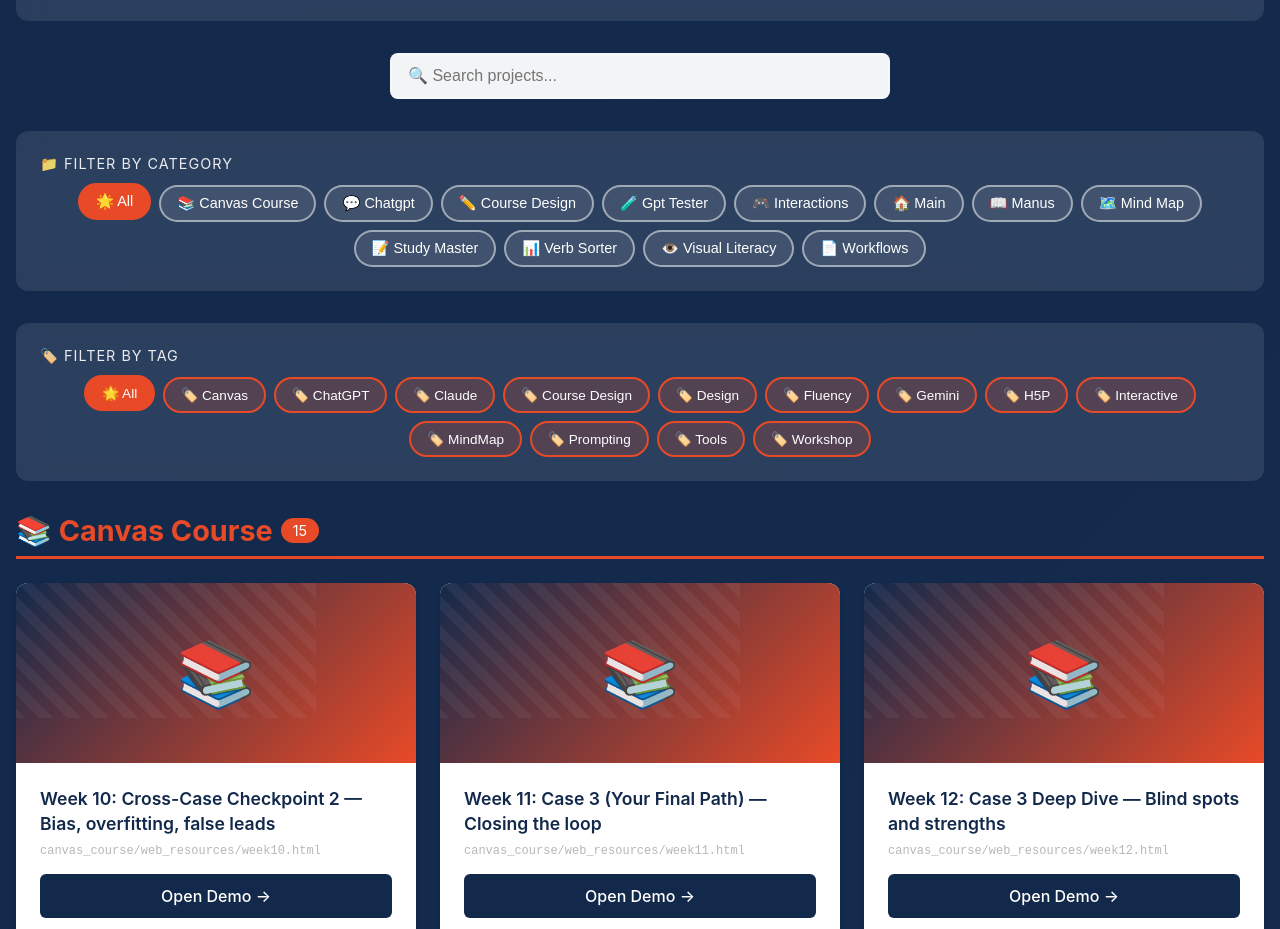
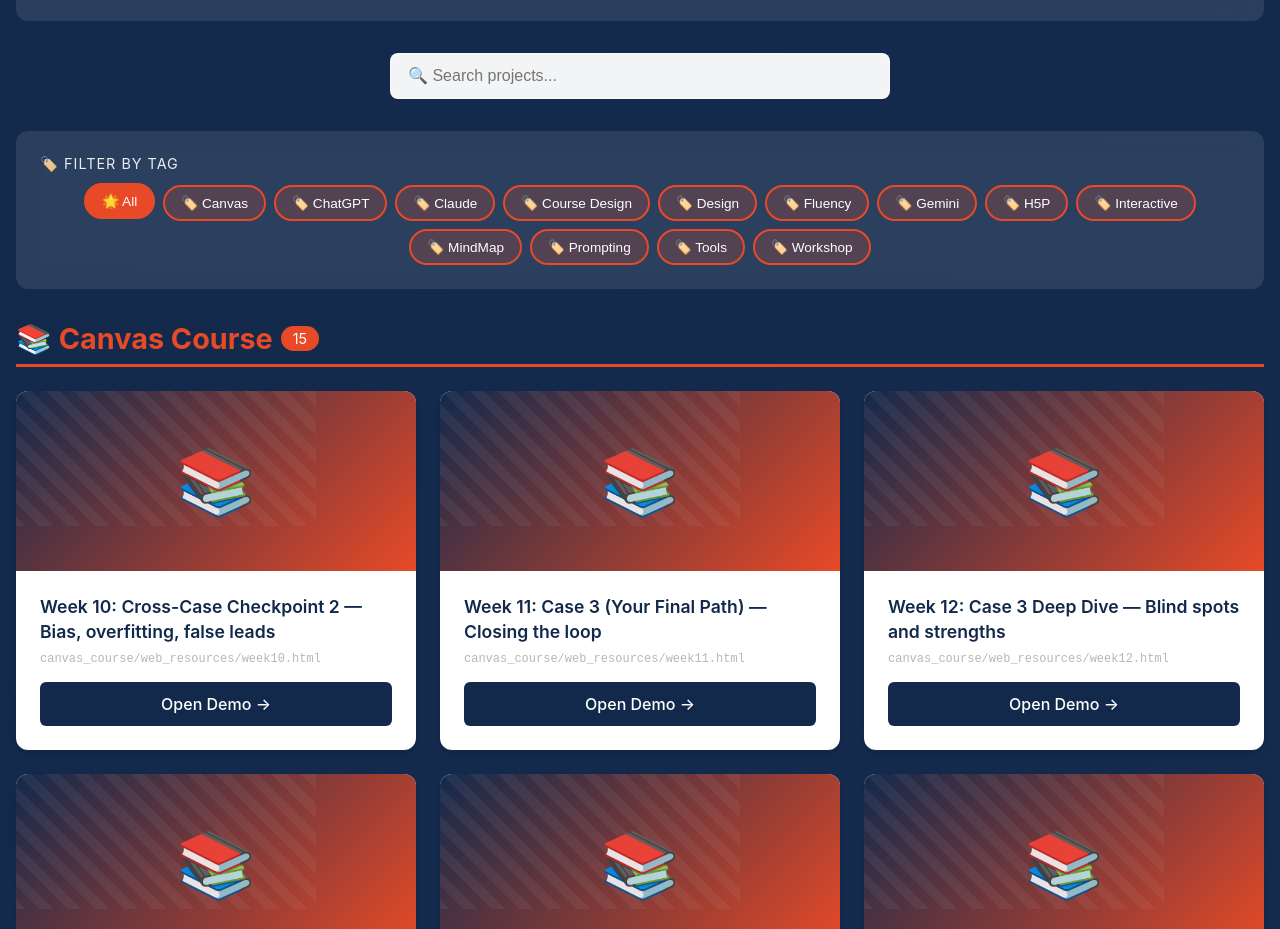
Before and after one commit to JimWentworth/demos, a plain HTML site: page index.html in a window 1280 px wide. Shown: the part 388-1317 px from the top of the page. Drawn offline with Linux system fonts and the light colour scheme.

Commit message:
Update index.html

```diff
--- a/index.html
+++ b/index.html
@@ -378,11 +378,6 @@
             <input type="text" class="search-box" id="searchBox" placeholder="🔍 Search projects...">
         </div>
 
-        <div class="filter-section">
-            <label class="filter-label">📁 Filter by Category</label>
-            <div class="filter-buttons" id="categoryButtons"></div>
-        </div>
-
         <div class="filter-section" id="tagFilterSection" style="display: none;">
             <label class="filter-label">🏷️ Filter by Tag</label>
             <div class="filter-buttons" id="tagButtons"></div>
@@ -404,7 +399,7 @@
   "demos": [
     {
       "path": "canvas_course/web_resources/week10.html",
-      "title": "Week 10: Cross-Case Checkpoint 2 \u2014 Bias, overfitting, false leads",
+      "title": "Week 10: Cross-Case Checkpoint 2 — Bias, overfitting, false leads",
       "description": "",
       "category": "Canvas Course",
       "tags": [],
@@ -412,7 +407,7 @@
     },
     {
       "path": "canvas_course/web_resources/week11.html",
-      "title": "Week 11: Case 3 (Your Final Path) \u2014 Closing the loop",
+      "title": "Week 11: Case 3 (Your Final Path) — Closing the loop",
       "description": "",
       "category": "Canvas Course",
       "tags": [],
@@ -420,7 +415,7 @@
     },
     {
       "path": "canvas_course/web_resources/week12.html",
-      "title": "Week 12: Case 3 Deep Dive \u2014 Blind spots and strengths",
+      "title": "Week 12: Case 3 Deep Dive — Blind spots and strengths",
       "description": "",
       "category": "Canvas Course",
       "tags": [],
@@ -428,7 +423,7 @@
     },
     {
       "path": "canvas_course/web_resources/week13.html",
-      "title": "Week 13: Case 3 Wrap \u2014 Final Case File",
+      "title": "Week 13: Case 3 Wrap — Final Case File",
       "description": "",
       "category": "Canvas Course",
       "tags": [],
@@ -436,7 +431,7 @@
     },
     {
       "path": "canvas_course/web_resources/week14.html",
-      "title": "Week 14: The Network of Clues \u2014 Putting models together",
+      "title": "Week 14: The Network of Clues — Putting models together",
       "description": "",
       "category": "Canvas Course",
       "tags": [],
@@ -444,7 +439,7 @@
     },
     {
       "path": "canvas_course/web_resources/week15.html",
-      "title": "Week 15: The Reveal \u2014 What was actually learned?",
+      "title": "Week 15: The Reveal — What was actually learned?",
       "description": "",
       "category": "Canvas Course",
       "tags": [],
@@ -452,7 +447,7 @@
     },
     {
       "path": "canvas_course/web_resources/week01.html",
-      "title": "Week 1: Opening the Case \u2014 What does it mean to \"see\" a pattern?",
+      "title": "Week 1: Opening the Case — What does it mean to \"see\" a pattern?",
       "description": "",
       "category": "Canvas Course",
       "tags": [],
@@ -460,7 +455,7 @@
     },
     {
       "path": "canvas_course/web_resources/week02.html",
-      "title": "Week 2: The Shared Case File \u2014 Features, labels, targets",
+      "title": "Week 2: The Shared Case File — Features, labels, targets",
       "description": "",
       "category": "Canvas Course",
       "tags": [],
@@ -468,7 +463,7 @@
     },
     {
       "path": "canvas_course/web_resources/week03.html",
-      "title": "Week 3: Case 1 (Student-Selected Path) \u2014 Core Concepts",
+      "title": "Week 3: Case 1 (Student-Selected Path) — Core Concepts",
       "description": "",
       "category": "Canvas Course",
       "tags": [],
@@ -476,7 +471,7 @@
     },
     {
       "path": "canvas_course/web_resources/week04.html",
-      "title": "Week 4: Case 1 Deep Dive \u2014 Evidence and uncertainty",
+      "title": "Week 4: Case 1 Deep Dive — Evidence and uncertainty",
       "description": "",
       "category": "Canvas Course",
       "tags": [],
@@ -484,7 +479,7 @@
     },
     {
       "path": "canvas_course/web_resources/week05.html",
-      "title": "Week 5: Case 1 Wrap \u2014 Your first Case File",
+      "title": "Week 5: Case 1 Wrap — Your first Case File",
       "description": "",
       "category": "Canvas Course",
       "tags": [],
@@ -492,7 +487,7 @@
     },
     {
       "path": "canvas_course/web_resources/week06.html",
-      "title": "Week 6: Cross-Case Checkpoint 1 \u2014 Sharing what you've seen",
+      "title": "Week 6: Cross-Case Checkpoint 1 — Sharing what you've seen",
       "description": "",
       "category": "Canvas Course",
       "tags": [],
@@ -500,7 +495,7 @@
     },
     {
       "path": "canvas_course/web_resources/week07.html",
-      "title": "Week 7: Case 2 (Your Second Path) \u2014 New lens, same data",
+      "title": "Week 7: Case 2 (Your Second Path) — New lens, same data",
       "description": "",
       "category": "Canvas Course",
       "tags": [],
@@ -508,7 +503,7 @@
     },
     {
       "path": "canvas_course/web_resources/week08.html",
-      "title": "Week 8: Case 2 Deep Dive \u2014 Interpreting behavior",
+      "title": "Week 8: Case 2 Deep Dive — Interpreting behavior",
       "description": "",
       "category": "Canvas Course",
       "tags": [],
@@ -516,7 +511,7 @@
     },
     {
       "path": "canvas_course/web_resources/week09.html",
-      "title": "Week 9: Case 2 Wrap \u2014 Finishing your second Case File",
+      "title": "Week 9: Case 2 Wrap — Finishing your second Case File",
       "description": "",
       "category": "Canvas Course",
       "tags": [],
@@ -524,7 +519,7 @@
     },
     {
       "path": "chatgpt/chatgpt_edu.html",
-      "title": "ChatGPT for Education \u2014 Comparison Sheet (UIUC)",
+      "title": "ChatGPT for Education — Comparison Sheet (UIUC)",
       "description": "One-page comparison of ChatGPT Free/Plus, Teams/Enterprise, and Edu for higher-education stakeholders.",
       "category": "Chatgpt",
       "tags": [],
@@ -572,7 +567,7 @@
     },
     {
       "path": "interactions/h5p/17_adaptive_followup.html",
-      "title": "Adaptive Follow\u2011Up",
+      "title": "Adaptive Follow‑Up",
       "description": "",
       "category": "Interactions",
       "tags": [],
@@ -588,7 +583,7 @@
     },
     {
       "path": "interactions/h5p/08_bias_probe_next_word.html",
-      "title": "Bias Probe \u2014 Next-Word Demo (Simulated)",
+      "title": "Bias Probe — Next-Word Demo (Simulated)",
       "description": "",
       "category": "Interactions",
       "tags": [],
@@ -620,7 +615,7 @@
     },
     {
       "path": "interactions/h5p/26_chat_simulation_role_prompt.html",
-      "title": "Chat Simulation \u2014 Role Prompting",
+      "title": "Chat Simulation — Role Prompting",
       "description": "",
       "category": "Interactions",
       "tags": [],
@@ -660,7 +655,7 @@
     },
     {
       "path": "interactions/h5p/11_pairs_click_match.html",
-      "title": "Definition Pairs \u2014 Click to Match",
+      "title": "Definition Pairs — Click to Match",
       "description": "",
       "category": "Interactions",
       "tags": [],
@@ -676,7 +671,7 @@
     },
     {
       "path": "interactions/h5p/12_ethics_self_check.html",
-      "title": "Ethics Self\u2011Check",
+      "title": "Ethics Self‑Check",
       "description": "",
       "category": "Interactions",
       "tags": [],
@@ -684,7 +679,7 @@
     },
     {
       "path": "interactions/ai_everyday_uses_awareness_split_v2.html",
-      "title": "Everyday AI Awareness \u2014 How Many Uses Can You Name?",
+      "title": "Everyday AI Awareness — How Many Uses Can You Name?",
       "description": "",
       "category": "Interactions",
       "tags": [],
@@ -700,7 +695,7 @@
     },
     {
       "path": "interactions/h5p/09_flashcards_model_tool_agent.html",
-      "title": "Flashcards \u2014 Model vs Tool vs Agent",
+      "title": "Flashcards — Model vs Tool vs Agent",
       "description": "",
       "category": "Interactions",
       "tags": [],
@@ -708,7 +703,7 @@
     },
     {
       "path": "interactions/h5p/01_mcq_basics.html",
-      "title": "GenAI Basics \u2014 Multiple Choice",
+      "title": "GenAI Basics — Multiple Choice",
       "description": "",
       "category": "Interactions",
       "tags": [],
@@ -716,7 +711,7 @@
     },
     {
       "path": "interactions/h5p/20_generate_evaluate_compare.html",
-      "title": "Generate & Evaluate \u2014 Compare & Revise",
+      "title": "Generate & Evaluate — Compare & Revise",
       "description": "",
       "category": "Interactions",
       "tags": [],
@@ -724,7 +719,7 @@
     },
     {
       "path": "interactions/h5p/02_true_false_guardrails.html",
-      "title": "Guardrails \u2014 True or False",
+      "title": "Guardrails — True or False",
       "description": "",
       "category": "Interactions",
       "tags": [],
@@ -732,7 +727,7 @@
     },
     {
       "path": "interactions/h5p/10_hotspots_risks.html",
-      "title": "Hotspots \u2014 Where the Risks Live",
+      "title": "Hotspots — Where the Risks Live",
       "description": "",
       "category": "Interactions",
       "tags": [],
@@ -756,7 +751,7 @@
     },
     {
       "path": "interactions/h5p/21_timeline_milestones.html",
-      "title": "Interactive Timeline \u2014 GenAI Milestones",
+      "title": "Interactive Timeline — GenAI Milestones",
       "description": "",
       "category": "Interactions",
       "tags": [],
@@ -764,7 +759,7 @@
     },
     {
       "path": "interactions/h5p/25_interactive_video.html",
-      "title": "Interactive Video \u2014 Pause & Respond",
+      "title": "Interactive Video — Pause & Respond",
       "description": "",
       "category": "Interactions",
       "tags": [],
@@ -772,7 +767,7 @@
     },
     {
       "path": "interactions/h5p/04_fill_in_blank.html",
-      "title": "Key Terms \u2014 Fill in the Blank",
+      "title": "Key Terms — Fill in the Blank",
       "description": "",
       "category": "Interactions",
       "tags": [],
@@ -788,7 +783,7 @@
     },
     {
       "path": "interactions/h5p/03_drag_match_terms.html",
-      "title": "Match Terms \u2014 Drag & Drop",
+      "title": "Match Terms — Drag & Drop",
       "description": "",
       "category": "Interactions",
       "tags": [],
@@ -812,7 +807,7 @@
     },
     {
       "path": "interactions/h5p/06_scenario_branching.html",
-      "title": "Scenario \u2014 Using AI for Research",
+      "title": "Scenario — Using AI for Research",
       "description": "",
       "category": "Interactions",
       "tags": [],
@@ -828,7 +823,7 @@
     },
     {
       "path": "interactions/h5p/18_short_answer_keywords.html",
-      "title": "Short Answer \u2014 Keyword Check",
+      "title": "Short Answer — Keyword Check",
       "description": "",
       "category": "Interactions",
       "tags": [],
@@ -852,7 +847,7 @@
     },
     {
       "path": "interactions/text_reader.html",
-      "title": "Text Reader \u2014 Tabs + Word Highlight",
+      "title": "Text Reader — Tabs + Word Highlight",
       "description": "",
       "category": "Interactions",
       "tags": [],
@@ -946,7 +941,7 @@
     },
     {
       "path": "model_flipcards.html",
-      "title": "AI Models \u2014 Flip Cards (Accessible)",
+      "title": "AI Models — Flip Cards (Accessible)",
       "description": "",
       "category": "Main",
       "tags": [],
@@ -954,7 +949,7 @@
     },
     {
       "path": "model_flipcards_accessible.html",
-      "title": "AI Models \u2014 Flip Cards (Accessible)",
+      "title": "AI Models — Flip Cards (Accessible)",
       "description": "",
       "category": "Main",
       "tags": [],
@@ -1002,7 +997,7 @@
     },
     {
       "path": "model_taxonomy7.html",
-      "title": "AI Models: Four Lenses \u2014 Overview \u2022 Table \u2022 Quiz",
+      "title": "AI Models: Four Lenses — Overview • Table • Quiz",
       "description": "",
       "category": "Main",
       "tags": [],
@@ -1017,14 +1012,6 @@
       "filename": "problem-solving-patterns-UIUC-standalone-show-all.html"
     },
     {
-      "path": "gallery_tags_only.html",
-      "title": "AI Projects Gallery - CITL Demos",
-      "description": "",
-      "category": "Main",
-      "tags": [],
-      "filename": "gallery_tags_only.html"
-    },
-    {
       "path": "ai_synthesis.html",
       "title": "AI Resource Synthesis",
       "description": "",
@@ -1061,7 +1048,7 @@
     },
     {
       "path": "androgogy.html",
-      "title": "Andragogy in Action \u2013 Faculty Development Portal",
+      "title": "Andragogy in Action – Faculty Development Portal",
       "description": "",
       "category": "Main",
       "tags": [
@@ -1072,8 +1059,8 @@
     },
     {
       "path": "bias_testing_script.html",
-      "title": "Beginner Bias\u2011Testing Scripts for LLMs",
-      "description": "Copy\u2011ready prompts to probe bias, compare temperature effects, and reflect on outputs.",
+      "title": "Beginner Bias‑Testing Scripts for LLMs",
+      "description": "Copy‑ready prompts to probe bias, compare temperature effects, and reflect on outputs.",
       "category": "Main",
       "tags": [
         "Prompting",
@@ -1083,8 +1070,8 @@
     },
     {
       "path": "beginner_bias_testing_scripts.html",
-      "title": "Beginner Bias\u2011Testing Scripts for LLMs",
-      "description": "Copy\u2011ready prompts to probe bias, compare temperature effects, and reflect on outputs.",
+      "title": "Beginner Bias‑Testing Scripts for LLMs",
+      "description": "Copy‑ready prompts to probe bias, compare temperature effects, and reflect on outputs.",
       "category": "Main",
       "tags": [],
       "filename": "beginner_bias_testing_scripts.html"
@@ -1169,7 +1156,7 @@
     },
     {
       "path": "ChatGPT_Edu_Comparison_Sheet_UIUC_v2.html",
-      "title": "ChatGPT for Education \u2014 Comparison Sheet (UIUC)",
+      "title": "ChatGPT for Education — Comparison Sheet (UIUC)",
       "description": "One-page comparison of ChatGPT Free/Plus, Teams/Enterprise, and Edu for higher-education stakeholders.",
       "category": "Main",
       "tags": [],
@@ -1177,7 +1164,7 @@
     },
     {
       "path": "ChatGPT_Edu_Comparison_Sheet_UIUC_v3.html",
-      "title": "ChatGPT for Education \u2014 Comparison Sheet (UIUC)",
+      "title": "ChatGPT for Education — Comparison Sheet (UIUC)",
       "description": "One-page comparison of ChatGPT Free/Plus, Teams/Enterprise, and Edu for higher-education stakeholders.",
       "category": "Main",
       "tags": [
@@ -1188,7 +1175,7 @@
     },
     {
       "path": "ChatGPT_Edu_Comparison_Sheet_UIUC.html",
-      "title": "ChatGPT for Education \u2014 Comparison Sheet (UIUC)",
+      "title": "ChatGPT for Education — Comparison Sheet (UIUC)",
       "description": "One-page comparison of ChatGPT Free/Plus, Teams/Enterprise, and Edu for higher-education stakeholders.",
       "category": "Main",
       "tags": [
@@ -1199,7 +1186,7 @@
     },
     {
       "path": "ChatGPT_Edu_Comparison_Sheet.html",
-      "title": "ChatGPT for Education \u2014 Comparison Sheet (UIUC)",
+      "title": "ChatGPT for Education — Comparison Sheet (UIUC)",
       "description": "One-page comparison of ChatGPT Free/Plus, Teams/Enterprise, and Edu for higher-education stakeholders.",
       "category": "Main",
       "tags": [
@@ -1210,7 +1197,7 @@
     },
     {
       "path": "101_Concepts.html",
-      "title": "Conceptual Atlas \u2013 101 concepts (zoom \u2022 drag \u2022 highlight \u2022 search)",
+      "title": "Conceptual Atlas – 101 concepts (zoom • drag • highlight • search)",
       "description": "",
       "category": "Main",
       "tags": [
@@ -1222,7 +1209,7 @@
     },
     {
       "path": "Concept_Map_final.html",
-      "title": "Conceptual Atlas \u2013 101 concepts (zoom \u2022 drag \u2022 highlight \u2022 search)",
+      "title": "Conceptual Atlas – 101 concepts (zoom • drag • highlight • search)",
       "description": "",
       "category": "Main",
       "tags": [
@@ -1234,7 +1221,7 @@
     },
     {
       "path": "chemistry_concepts.html",
-      "title": "Conceptual Atlas \u2013 101 concepts (zoom \u2022 drag \u2022 highlight \u2022 search)",
+      "title": "Conceptual Atlas – 101 concepts (zoom • drag • highlight • search)",
       "description": "",
       "category": "Main",
       "tags": [],
@@ -1242,7 +1229,7 @@
     },
     {
       "path": "viscom_concepts.html",
-      "title": "Conceptual Atlas \u2013 101 concepts (zoom \u2022 drag \u2022 highlight \u2022 search)",
+      "title": "Conceptual Atlas – 101 concepts (zoom • drag • highlight • search)",
       "description": "",
       "category": "Main",
       "tags": [],
@@ -1250,7 +1237,7 @@
     },
     {
       "path": "chemterms.html",
-      "title": "Conceptual Atlas \u2013 101 concepts (zoom \u2022 drag \u2022 highlight \u2022 search)",
+      "title": "Conceptual Atlas – 101 concepts (zoom • drag • highlight • search)",
       "description": "",
       "category": "Main",
       "tags": [
@@ -1261,7 +1248,7 @@
     },
     {
       "path": "conceptmap.html",
-      "title": "Conceptual Atlas \u2013 60 concepts (zoomable)",
+      "title": "Conceptual Atlas – 60 concepts (zoomable)",
       "description": "",
       "category": "Main",
       "tags": [],
@@ -1269,7 +1256,7 @@
     },
     {
       "path": "concept_map.html",
-      "title": "Conceptual Atlas \u2013 60 concepts (zoomable)",
+      "title": "Conceptual Atlas – 60 concepts (zoomable)",
       "description": "",
       "category": "Main",
       "tags": [
@@ -1342,7 +1329,7 @@
     },
     {
       "path": "nov17.html",
-      "title": "GenAI on Campus \u2013 Interactive Workshop Portal",
+      "title": "GenAI on Campus – Interactive Workshop Portal",
       "description": "",
       "category": "Main",
       "tags": [],
@@ -1350,7 +1337,7 @@
     },
     {
       "path": "nov17.2.html",
-      "title": "GenAI on Campus \u2013 Interactive Workshop Portal",
+      "title": "GenAI on Campus – Interactive Workshop Portal",
       "description": "",
       "category": "Main",
       "tags": [],
@@ -1546,7 +1533,7 @@
     },
     {
       "path": "model_matching_accessible.html",
-      "title": "Model Matching \u2014 Drag & Drop (Accessible)",
+      "title": "Model Matching — Drag & Drop (Accessible)",
       "description": "",
       "category": "Main",
       "tags": [],
@@ -1554,7 +1541,7 @@
     },
     {
       "path": "model_matching_accessible (2).html",
-      "title": "Model Matching \u2014 Drag & Drop (Accessible)",
+      "title": "Model Matching — Drag & Drop (Accessible)",
       "description": "",
       "category": "Main",
       "tags": [],
@@ -1562,7 +1549,7 @@
     },
     {
       "path": "model_matching_accessible (1).html",
-      "title": "Model Matching \u2014 Drag & Drop (Accessible)",
+      "title": "Model Matching — Drag & Drop (Accessible)",
       "description": "",
       "category": "Main",
       "tags": [],
@@ -1622,7 +1609,7 @@
     },
     {
       "path": "problem-solving-patterns-UIUC-standalone-single-select.html",
-      "title": "Problem-Solving Patterns \u2014 Minimal UIUC App",
+      "title": "Problem-Solving Patterns — Minimal UIUC App",
       "description": "",
       "category": "Main",
       "tags": [],
@@ -1908,7 +1895,6 @@
         // Merge custom icons with defaults
         const iconMap = {...defaultIconMap, ...iconOverrides};
 
-        let currentCategoryFilter = 'All';
         let currentTagFilter = null;
 
         function getIcon(category) {
@@ -1951,7 +1937,7 @@
             return groups;
         }
 
-        function renderGallery(categoryFilter = 'All', tagFilter = null, searchTerm = '') {
+        function renderGallery(tagFilter = null, searchTerm = '') {
             const gallery = document.getElementById('gallery');
             const groups = groupByCategory(demos);
 
@@ -1959,8 +1945,6 @@
             let visibleCount = 0;
 
             Object.keys(groups).sort().forEach(category => {
-                if (categoryFilter !== 'All' && categoryFilter !== category) return;
-
                 const categoryDemos = groups[category].filter(demo => {
                     if (tagFilter && (!demo.tags || !demo.tags.includes(tagFilter))) {
                         return false;
@@ -2000,28 +1984,6 @@
             document.getElementById('totalProjects').textContent = visibleCount;
         }
 
-        function createCategoryButtons() {
-            const categories = ['All', ...new Set(demos.map(d => d.category))].sort();
-            const categoryButtons = document.getElementById('categoryButtons');
-
-            categoryButtons.innerHTML = categories.map(cat =>
-                `<button class="filter-btn ${cat === 'All' ? 'active' : ''}" data-filter="${cat}">
-                    ${cat === 'All' ? '🌟 ' : getIcon(cat) + ' '}${cat}
-                </button>`
-            ).join('');
-
-            document.getElementById('totalCategories').textContent = categories.length - 1;
-
-            categoryButtons.querySelectorAll('.filter-btn').forEach(btn => {
-                btn.addEventListener('click', () => {
-                    currentCategoryFilter = btn.dataset.filter;
-                    categoryButtons.querySelectorAll('.filter-btn').forEach(b => b.classList.remove('active'));
-                    btn.classList.add('active');
-                    renderGallery(currentCategoryFilter, currentTagFilter, document.getElementById('searchBox').value);
-                });
-            });
-        }
-
         function createTagButtons() {
             if (allTags.length === 0) return;
 
@@ -2038,22 +2000,22 @@
             `;
 
             document.getElementById('totalTags').textContent = allTags.length;
+            document.getElementById('totalCategories').textContent = new Set(demos.map(d => d.category)).size;
 
             tagButtons.querySelectorAll('.filter-btn').forEach(btn => {
                 btn.addEventListener('click', () => {
                     currentTagFilter = btn.dataset.tag || null;
                     tagButtons.querySelectorAll('.filter-btn').forEach(b => b.classList.remove('active'));
                     btn.classList.add('active');
-                    renderGallery(currentCategoryFilter, currentTagFilter, document.getElementById('searchBox').value);
+                    renderGallery(currentTagFilter, document.getElementById('searchBox').value);
                 });
             });
         }
 
         document.getElementById('searchBox').addEventListener('input', (e) => {
-            renderGallery(currentCategoryFilter, currentTagFilter, e.target.value);
+            renderGallery(currentTagFilter, e.target.value);
         });
 
-        createCategoryButtons();
         createTagButtons();
         renderGallery();
     </script>
```
